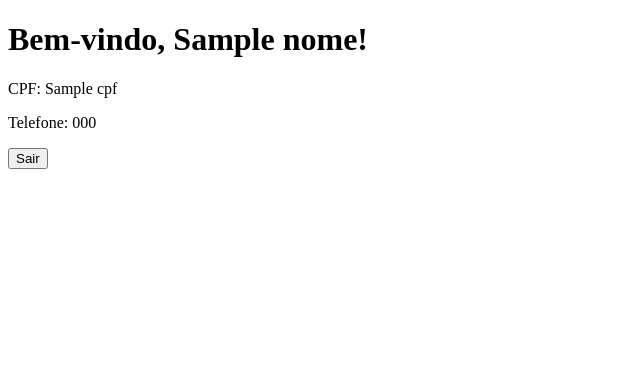
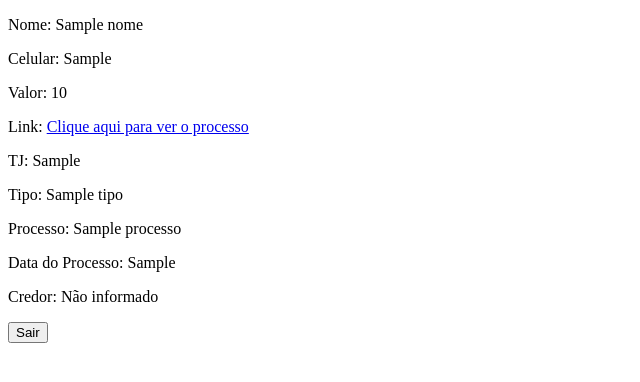
Before and after one commit to tiagosantos0412/pystekweek-11, a Django app: template usuarios/templates/home.html in a window 1280 px wide. Shown: the top 382 px of the page, without its empty margins (0-640 px from the left). Run offline with Django 5.2, Linux system fonts and the light colour scheme; the template is opened without the code that fills it: most values are stand-ins (such as "Sample title", 1, 10 or a date in 2020).

Commit message:
Ajustando para exibir os dados do cliente na tela.

```diff
--- a/usuarios/templates/home.html
+++ b/usuarios/templates/home.html
@@ -1,14 +1,25 @@
-<!-- home.html -->
 <!DOCTYPE html>
 <html lang="pt-br">
 <head>
     <meta charset="UTF-8">
-    <title>Bem-vindo</title>
+    <title>Bem-vindo(a) a Limpe Fácil Soluções Finceiras</title>
 </head>
 <body>
-    <h1>Bem-vindo, {{ nome }}!</h1>
-    <p>CPF: {{ cpf }}</p>
-    <p>Telefone: {{ telefone }}</p>
+    {% if error %}
+        <p>{{ error }}</p>
+    {% else %}
+        <div class='container'>
+            <p>Nome: {{ nome }}</p>
+            <p>Celular: {{ celular_1 }}</p>
+            <p>Valor: {{ valor }}</p>
+            <p>Link: <a href="{{ link }}" target="_blank">Clique aqui para ver o processo</a></p>
+            <p>TJ: {{ tj }}</p>
+            <p>Tipo: {{ tipo }}</p>
+            <p>Processo: {{ processo }}</p>
+            <p>Data do Processo: {{ data_do_processo }}</p>
+            <p>Credor: {{ credor|default:"Não informado" }}</p>
+        </div>
+    {% endif %}
 
     <form method="post" action="{% url 'logout' %}">
         {% csrf_token %}
--- a/usuarios/urls.py
+++ b/usuarios/urls.py
@@ -2,9 +2,10 @@ from django.urls import path
 from . import views
 
 urlpatterns = [
-    path('login/', views.login, name='login'),  # Rota para a página de login
-    path('cadastrar/', views.cadastrar, name='cadastrar'),  # Rota para a página de cadastro
+    path('login/', views.login, name='login'),
+    path('cadastrar/', views.cadastrar, name='cadastrar'),
     path('home/', views.home, name='home'),
     path('logout/', views.logout, name='logout'),
-    path('', views.redirect_to_login),  # Redireciona a URL raiz para a página de login
+    #path('api/dados-cliente/', views.home, name='api_dados_cliente'),  # Nova URL para a API
+    path('', views.redirect_to_login),
 ]
```
Also changed, not shown: usuarios/models.py (+19 -0 lines), usuarios/views.py (+25 -11 lines).
